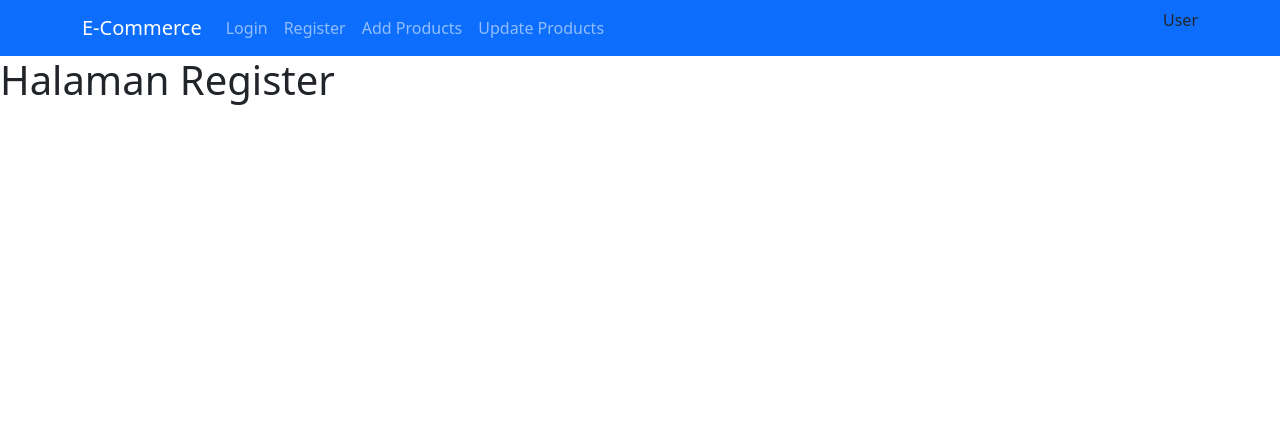
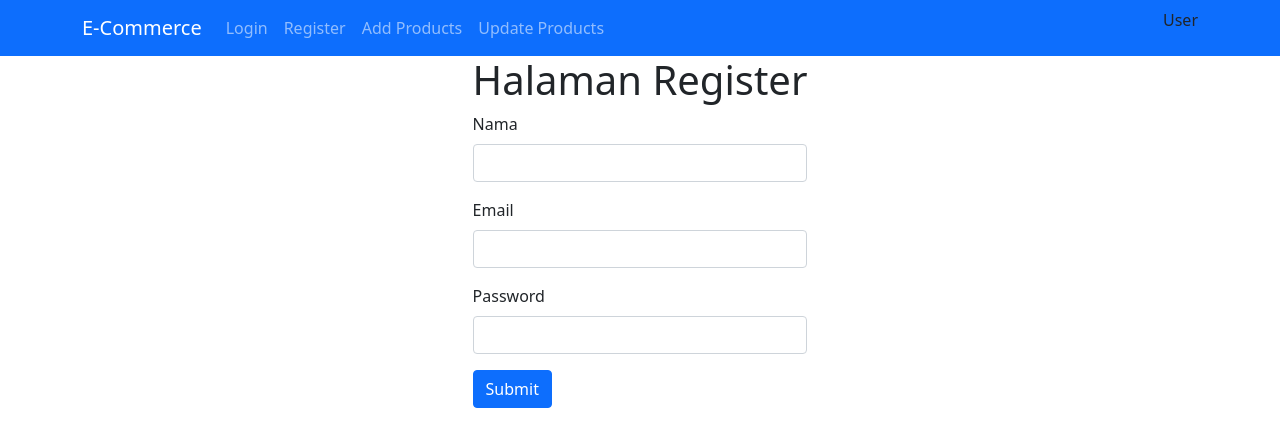
Before and after one commit to lianabdiansyah/ECOMFRONT, a React (Create React App) app: page /register in a window 1280 px wide. Shown: the top 446 px of the page. Built offline with nearby package versions, Linux system fonts and the light colour scheme.

Commit message:
menambahkan form di halaman register

```diff
--- a/src/Register.js
+++ b/src/Register.js
@@ -1,7 +1,37 @@
 function Register() {
   return (
-    <div>
-      <h1>Halaman Register</h1>
+    <div className="container d-flex justify-content-center">
+      <div className="row">
+        <div className="col-md-12">
+          <h1 className="text-center">Halaman Register</h1>
+          <form>
+            <div className="mb-3">
+              <label for="nama" className="form-label">
+                Nama
+              </label>
+              <input type="text" className="form-control" id="nama" />
+            </div>
+
+            <div className="mb-3">
+              <label for="email" className="form-label">
+                Email
+              </label>
+              <input type="email" className="form-control" id="email" />
+            </div>
+
+            <div className="mb-3">
+              <label for="password" className="form-label">
+                Password
+              </label>
+              <input type="password" className="form-control" id="password" />
+            </div>
+
+            <button type="submit" className="btn btn-primary">
+              Submit
+            </button>
+          </form>
+        </div>
+      </div>
     </div>
   );
 }
```
